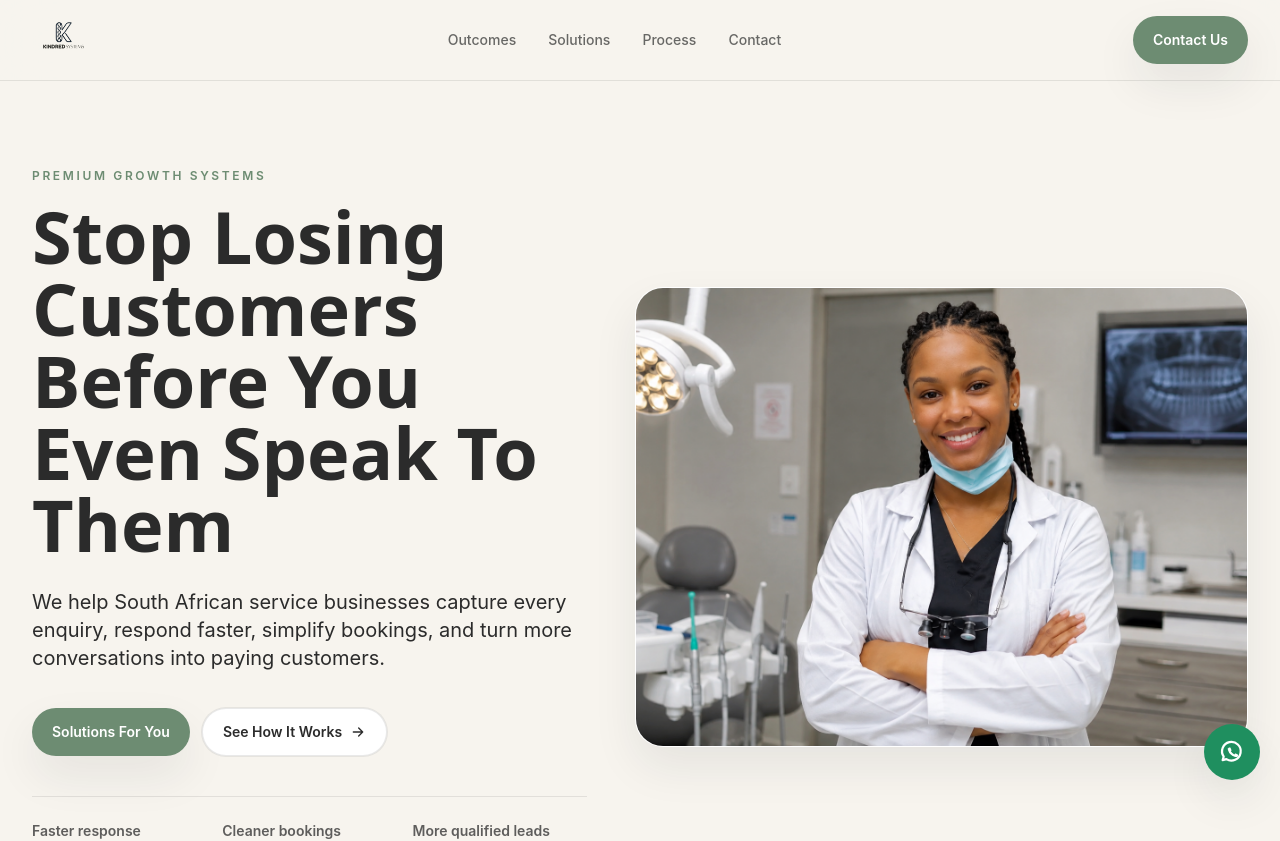
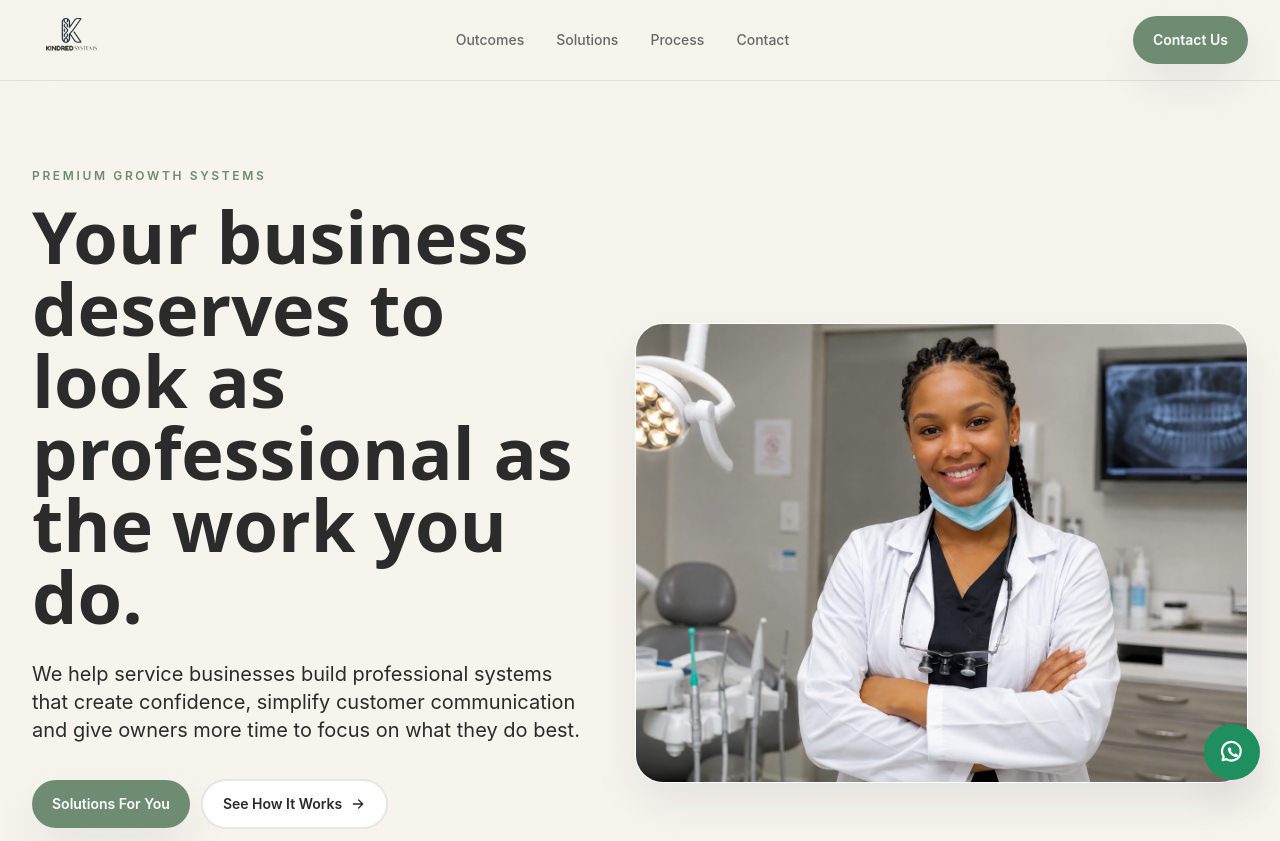
Before and after one commit to Lesego-Sindane/KindredSystems-website, a Next.js app: page / in a window 1280 px wide. Shown: the top 841 px of the page. Built offline with nearby package versions, Linux system fonts and the light colour scheme.

Commit message:
First page content change

```diff
--- a/app/page.tsx
+++ b/app/page.tsx
@@ -242,7 +242,7 @@ export default function Home() {
               width={869}
               height={348}
               priority
-              className="h-14 w-auto object-contain sm:h-16"
+              className="h-16 w-auto object-contain sm:h-20"
             />
           </a>
           <nav className="hidden items-center gap-8 text-sm font-medium text-ink/70 md:flex">
@@ -263,12 +263,11 @@ export default function Home() {
           <div>
             <SectionLabel>Premium growth systems</SectionLabel>
             <h1 className="max-w-4xl text-5xl font-semibold leading-[1.02] tracking-normal text-ink sm:text-6xl lg:text-7xl">
-              Stop Losing Customers Before You Even Speak To Them
+              Your business deserves to look as professional as the work you do.
             </h1>
             <p className="mt-7 max-w-2xl text-lg leading-8 text-ink/68 sm:text-xl">
-              We help South African service businesses capture every enquiry,
-              respond faster, simplify bookings, and turn more conversations into
-              paying customers.
+              We help service businesses build professional systems that create confidence,
+              simplify customer communication and give owners more time to focus on what they do best.
             </p>
             <div className="mt-9 flex flex-col gap-3 sm:flex-row">
               <Button href="#solutions">
```
